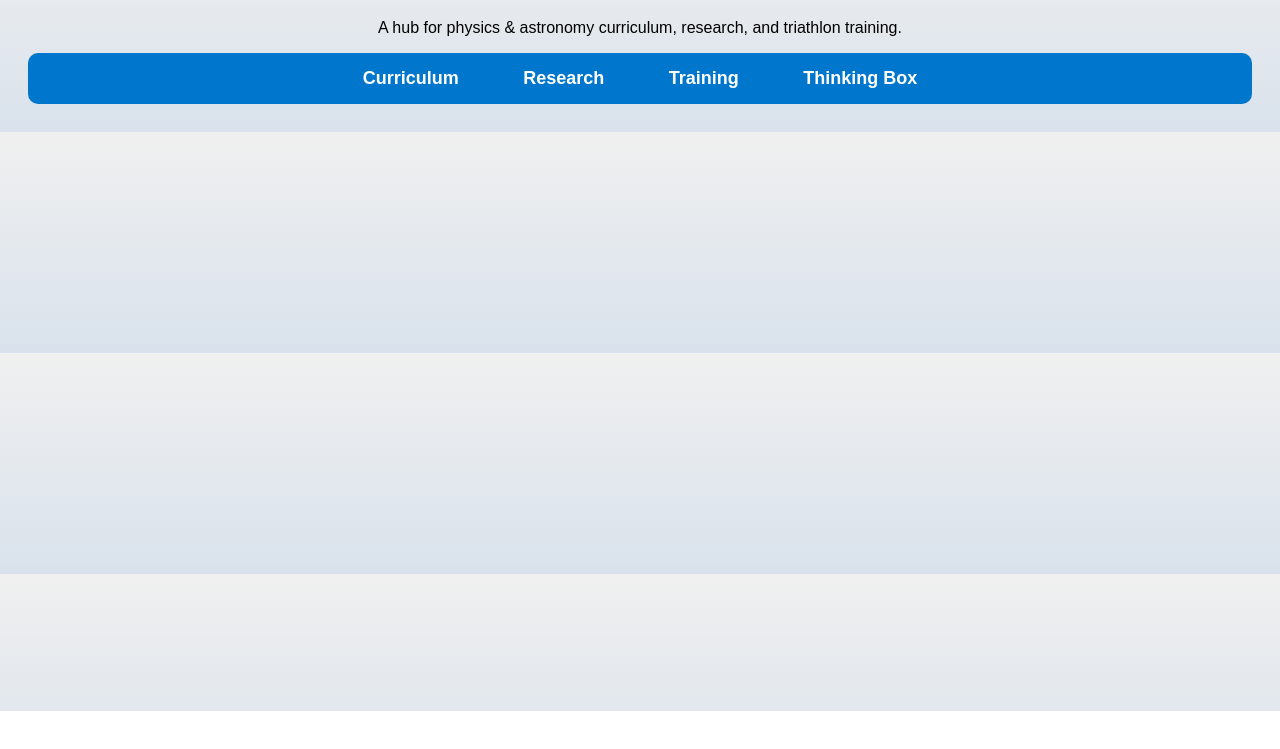
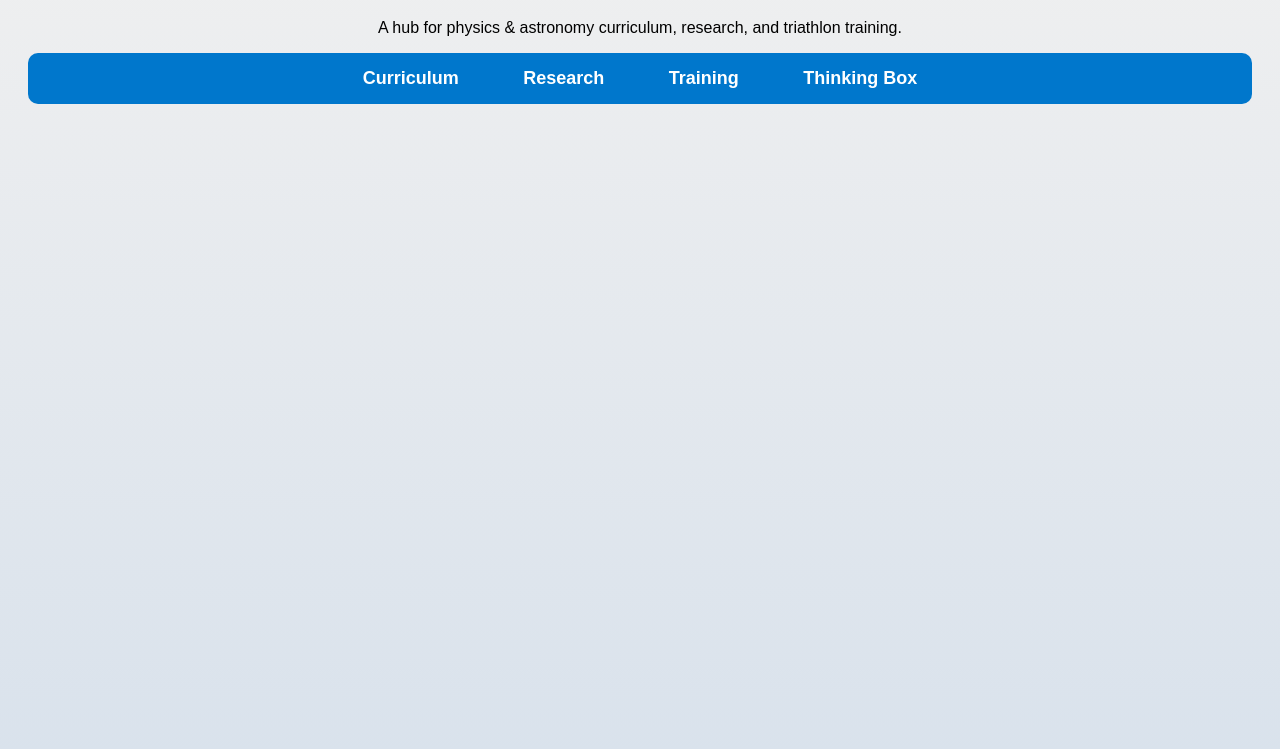
Before and after one commit to astronomerperson/SciTriGuy, a plain HTML site: page index.html in a window 1280 px wide. Shown: the part 89-838 px from the top of the page. Before the commit the page ends 800 px from the top, so only its background shows below. Drawn offline with Linux system fonts and the light colour scheme.

Commit message:
Update style.css

```diff
--- a/style.css
+++ b/style.css
@@ -2,7 +2,9 @@ body {
     font-family: Arial, sans-serif;
     text-align: center;
     padding: 20px;
+    background: -webkit-linear-gradient(top, #f0f0f0, #d9e2ec); /* Safari */
     background: linear-gradient(to bottom, #f0f0f0, #d9e2ec);
+    height: 100vh; /* Ensures it fills the screen */
 }
 
 nav {
```
